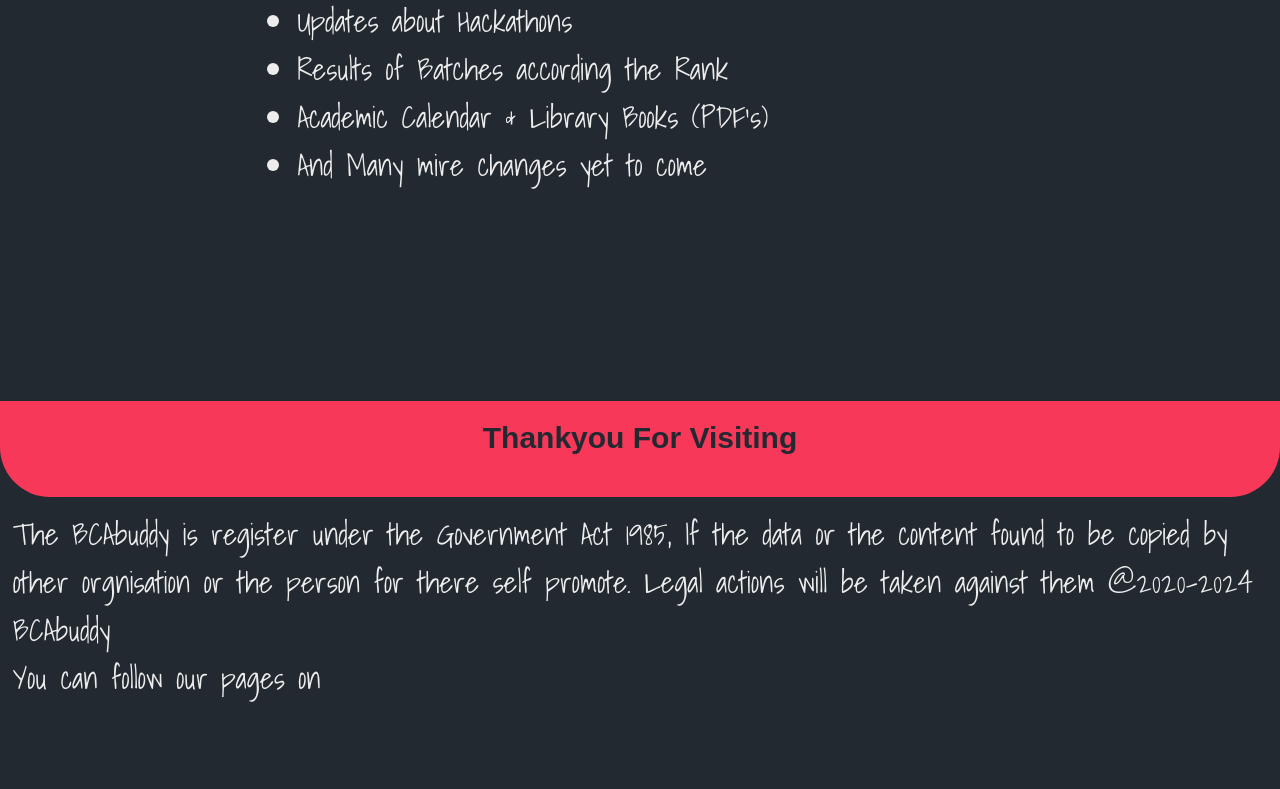
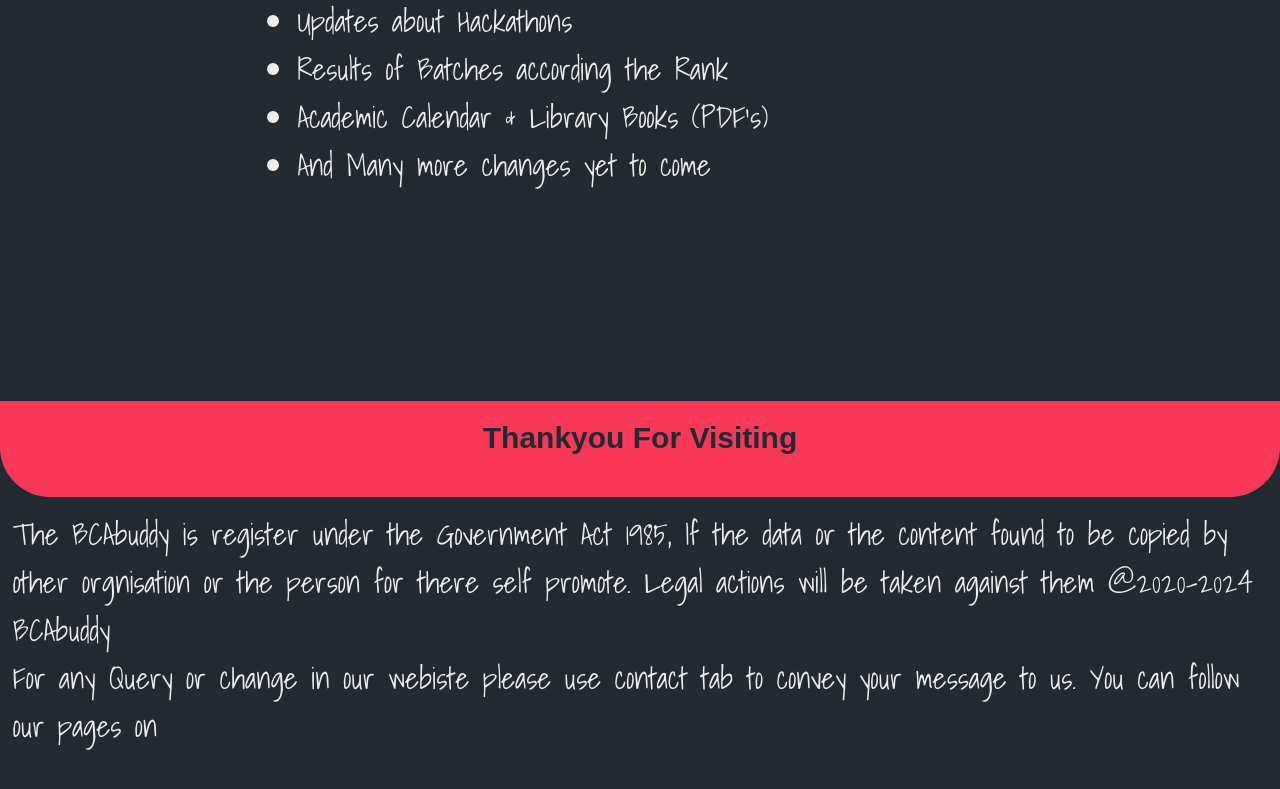
Before and after one commit to voxer03/bcabuddy-1, a plain HTML site: page index.html in a window 1280 px wide. Shown: the part 3587-4376 px from the top of the page. Drawn offline with Linux system fonts and the light colour scheme; some icons are missing.

Commit message:
Update index.html

```diff
--- a/index.html
+++ b/index.html
@@ -209,7 +209,7 @@
                 <p class="text">
 <Center> <p class="text">Welcome to BCABuddy here you will get</p> </center><ul class="text"><li> Internal Question paper of year2k19 </li><li>Previous 5 years External paper
 with answers AKA "Akash book"</li><li>Notes for Each chapters/subjects and best Youtube Playlist </li><li>SOme additional programming languange in "Extra Course" tab</li><li> Updates about Hackathons </li><li>Results of Batches according the Rank</li>
-<li>Academic Calendar & Library Books (PDF's)</li><li>And Many mire changes yet to come </li>
+<li>Academic Calendar & Library Books (PDF's)</li><li>And Many more changes yet to come </li>
 </li>
 
 
@@ -233,7 +233,7 @@ with answers AKA "Akash book"</li><li>Notes for Each chapters/subjects and best
                 <p class="text" style="margin:1%;">
 
 The BCAbuddy is register under the Government Act 1985, If the data or the content found to be copied by other orgnisation or the person for there self promote. Legal actions will be taken against them
-@2020-2024 BCAbuddy<br>
+@2020-2024 BCAbuddy<br>For any Query or change in our webiste please use contact tab to convey your message to us.
 You can follow our pages on <a href="https://linkedin.com/company/bcabuddy"><i style="color:white;" class="fab fa-linkedin"></a></i>
 
 
```
